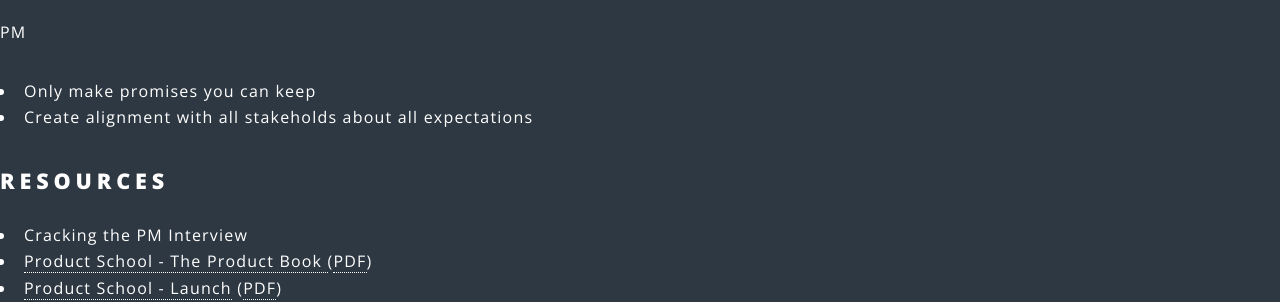
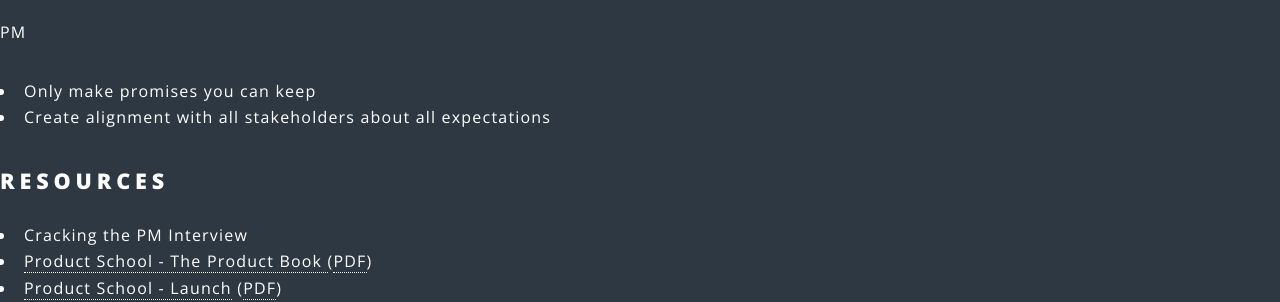
Before and after one commit to shanemileham/shanemileham.github.io, a Jekyll site: the page built from _kb/business/product/product.md, in a window 1280 px wide and 1062 px high. Shown: the part 172-474 px from the top of the window. Built offline with Jekyll 4.4.1, drawn with Linux system fonts in a browser that asks for light colours; comment, search, counter and statistics services are not loaded.

Commit message:
Fix typo

```diff
--- a/_kb/business/product/product.md
+++ b/_kb/business/product/product.md
@@ -11,7 +11,7 @@ Antifragile and Lindy effect.
 
 PM
 - Only make promises you can keep
-- Create alignment with all stakeholds about all expectations
+- Create alignment with all stakeholders about all expectations
 
 
 ## Resources
```
